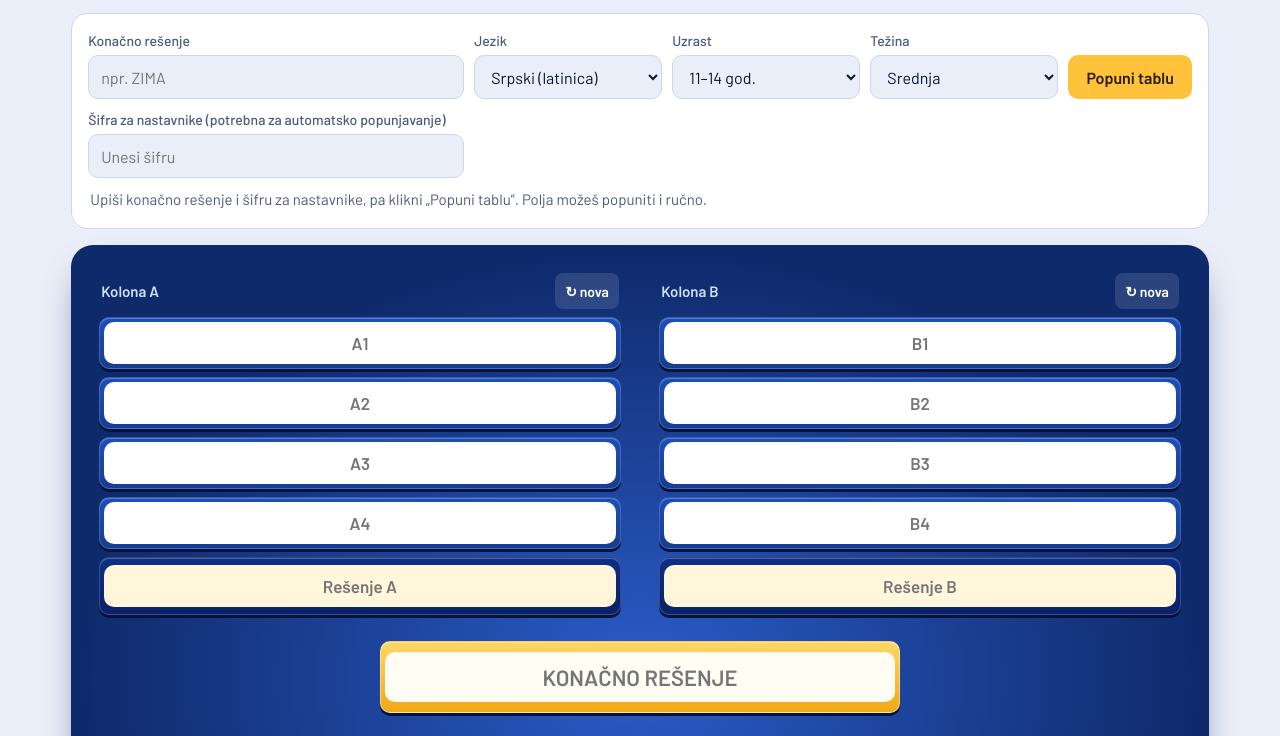
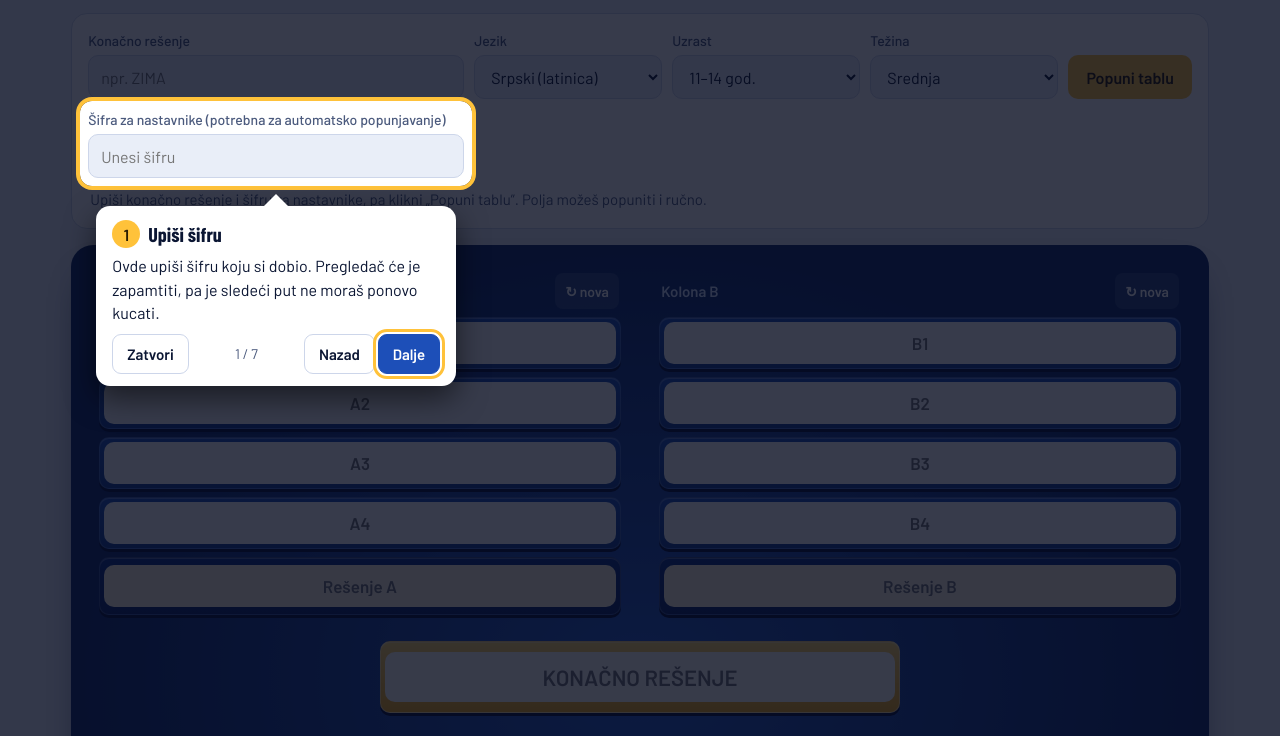
Before and after one commit to programsedu/asocijacije, a plain HTML site: page index.html in a window 1280 px wide. Shown: the part 101-837 px from the top of the page. Drawn offline with nearby package versions, Linux system fonts and the light colour scheme.

Commit message:
Update index.html

```diff
--- a/index.html
+++ b/index.html
@@ -79,6 +79,20 @@ details{margin-top:14px}
 .adm .it.off{opacity:.6}.adm .it small{color:var(--mute);display:block}
 .addf{display:grid;grid-template-columns:minmax(0,1fr) minmax(0,1fr) auto;gap:8px;margin-top:10px;align-items:end}
 @media(max-width:600px){.addf{grid-template-columns:minmax(0,1fr)}}summary{cursor:pointer;font-weight:600;padding:8px 0}
+/* uputstvo */
+.helpb{border:0;background:var(--gold);color:var(--goldInk);font:700 16px Barlow;padding:10px 16px;border-radius:9px;min-height:44px;cursor:pointer}
+.tour-hole{position:fixed;z-index:50;border-radius:12px;box-shadow:0 0 0 4px var(--gold),0 0 0 9999px #050b1fcc;pointer-events:none;transition:all .25s ease}
+.tour-tip{position:fixed;z-index:51;width:min(360px,calc(100vw - 24px));background:#fff;color:#0b1633;border-radius:14px;padding:14px 16px 12px;box-shadow:0 12px 30px #0008;font-size:16px;line-height:1.45}
+.tour-tip::before{content:"";position:absolute;left:var(--ax,40px);width:0;height:0;border:12px solid transparent}
+.tour-tip.below::before{top:-24px;border-bottom-color:#fff}.tour-tip.above::before{bottom:-24px;border-top-color:#fff}
+.tour-tip b.n{display:inline-flex;align-items:center;justify-content:center;width:28px;height:28px;border-radius:50%;background:var(--gold);color:var(--goldInk);margin-right:8px;font:700 16px Barlow}
+.tour-tip h3{margin:0 0 6px;font:700 20px/1.2 "Barlow Condensed",sans-serif;display:flex;align-items:center}
+.tour-tip p{margin:0 0 10px}
+.tour-nav{display:flex;gap:8px;justify-content:space-between;align-items:center}
+.tour-nav button{font:600 15px Barlow;border-radius:9px;min-height:40px;padding:8px 14px;cursor:pointer;border:1px solid #cdd6ea;background:#fff;color:#0b1633}
+.tour-nav .go{background:#1d4fb8;color:#fff;border-color:#1d4fb8}
+.tour-nav span{color:#4b5a7d;font-size:14px}
+@media(prefers-reduced-motion:reduce){.tour-hole{transition:none}}
 @media(max-width:760px){.gen{grid-template-columns:minmax(0,1fr) minmax(0,1fr)}.gen .wide{grid-column:1/-1}}
 @media(max-width:520px){.board{grid-template-columns:minmax(0,1fr)}.col.up{flex-direction:column}.cell{min-height:46px}.cell.final{order:5}}
 </style>
@@ -86,7 +100,7 @@ details{margin-top:14px}
 <body>
 <header class="top">
   <div><h1>Asocijacije</h1><p>Upiši konačno rešenje — tabla se popuni sama i spremna je za igru.</p></div>
-  <nav class="tabs" aria-label="Režim"><button id="tEd" class="on">Priprema</button><button id="tPlay">Igra</button></nav>
+  <div class="row"><nav class="tabs" aria-label="Režim"><button id="tEd" class="on">Priprema</button><button id="tPlay">Igra</button></nav><button class="helpb" id="bHelp">Uputstvo</button></div>
 </header>
 <main>
 <section id="vEd">
@@ -145,6 +159,7 @@ details{margin-top:14px}
 </section>
 </main>
 
+<div id="tour" class="hide" role="dialog" aria-modal="true" aria-labelledby="tourT"><div class="tour-hole" id="tourHole"></div><div class="tour-tip" id="tourTip"><h3><b class="n" id="tourN">1</b><span id="tourT"></span></h3><p id="tourP"></p><div class="tour-nav"><button id="tourX">Zatvori</button><span id="tourC"></span><span><button id="tourB">Nazad</button> <button class="go" id="tourF">Dalje</button></span></div></div></div>
 <script>
 {
 const L=['A','B','C','D'];
@@ -294,6 +309,47 @@ $('admList').addEventListener('click',e=>{
   if(t.dataset.rm){if(delArm===t){adm('remove',{id:+t.dataset.rm})}else{delArm=t;t.textContent='Sigurno obriši?'}}
 });
 
+/* ---------- uputstvo sa strelicama ---------- */
+const TOUR=[
+  {sel:['#passBox'],t:'Upiši šifru',p:'Ovde upiši šifru koju si dobio. Pregledač će je zapamtiti, pa je sledeći put ne moraš ponovo kucati.',need:'remote'},
+  {sel:['#fin'],t:'Konačno rešenje',p:'Upiši pojam do kog učenici treba da dođu, npr. JESEN. Ostala polja se popunjavaju sama.'},
+  {sel:['#lang','#age','#lvl'],t:'Jezik, uzrast i težina',p:'Izaberi na kom jeziku se igra, za koji uzrast i koliko teški treba da budu pojmovi.'},
+  {sel:['#bGen'],t:'Popuni tablu',p:'Klikni ovo dugme i sačekaj nekoliko sekundi. Ako piše „Pogrešna šifra”, šifra je pogrešno upisana ili je isključena — javi se onome ko ti ju je dao.'},
+  {sel:['#edBoard'],t:'Proveri pojmove',p:'Pregledaj tablu pre igre. Svako polje možeš da ispraviš klikom. Dugme „↻ nova” pravi novu kolonu.'},
+  {sel:['#bPlay'],t:'Igraj',p:'Kad je tabla spremna, klikni ovde. U igri se polja otvaraju klikom, a odgovor se upisuje klikom na plavo polje sa znakom pitanja.'},
+  {sel:['#bSave','#bClear'],t:'Sačuvaj za kasnije',p:'„Sačuvaj” čuva tablu u ovom pregledaču. Ispod, u „Sačuvane asocijacije i deljenje”, možeš napraviti kod table i poslati ga kolegi.'}
+];
+let tourSteps=[],tourI=0;
+function tourRect(sels){let r=null;for(const q of sels){const e=document.querySelector(q);if(!e||e.closest('.hide'))continue;const b=(q==='#lang'||q==='#age'||q==='#lvl'||q==='#fin')?e.parentElement.getBoundingClientRect():e.getBoundingClientRect();r=r?{left:Math.min(r.left,b.left),top:Math.min(r.top,b.top),right:Math.max(r.right,b.right),bottom:Math.max(r.bottom,b.bottom)}:{left:b.left,top:b.top,right:b.right,bottom:b.bottom}}return r}
+function tourPlace(){
+  const st=tourSteps[tourI];if(!st)return;const r=tourRect(st.sel);if(!r)return;
+  const pad=8,h=$('tourHole'),tip=$('tourTip');
+  Object.assign(h.style,{left:(r.left-pad)+'px',top:(r.top-pad)+'px',width:(r.right-r.left+pad*2)+'px',height:(r.bottom-r.top+pad*2)+'px'});
+  const tw=tip.offsetWidth,th=tip.offsetHeight,vw=innerWidth,vh=innerHeight;
+  const cx=(r.left+r.right)/2,left=Math.max(12,Math.min(vw-tw-12,cx-tw/2));
+  const below=r.bottom+pad+20+th<vh||r.top-pad-20-th<0;
+  tip.classList.toggle('below',below);tip.classList.toggle('above',!below);
+  tip.style.left=left+'px';tip.style.top=(below?r.bottom+pad+20:r.top-pad-20-th)+'px';
+  tip.style.setProperty('--ax',Math.max(14,Math.min(tw-38,cx-left-12))+'px');
+}
+function tourShow(i){
+  tourI=i;const st=tourSteps[i];$('tourN').textContent=i+1;$('tourT').textContent=st.t;$('tourP').textContent=st.p;
+  $('tourC').textContent=(i+1)+' / '+tourSteps.length;$('tourB').disabled=i===0;$('tourF').textContent=i===tourSteps.length-1?'Gotovo':'Dalje';
+  const e=document.querySelector(st.sel[0]);if(e)e.scrollIntoView({block:'center',behavior:matchMedia('(prefers-reduced-motion: reduce)').matches?'auto':'smooth'});
+  tourPlace();setTimeout(tourPlace,350);$('tourF').focus();
+}
+function tourStart(){
+  if($('vEd').classList.contains('hide'))show(false);
+  tourSteps=TOUR.filter(s=>s.need!=='remote'||!sample);$('tour').classList.remove('hide');tourShow(0);
+}
+function tourEnd(){$('tour').classList.add('hide');try{localStorage.setItem('asocijacije.tour','1')}catch(e){}}
+$('bHelp').onclick=tourStart;
+$('tourX').onclick=tourEnd;$('tourB').onclick=()=>tourI>0&&tourShow(tourI-1);
+$('tourF').onclick=()=>tourI<tourSteps.length-1?tourShow(tourI+1):tourEnd();
+addEventListener('resize',()=>{if(!$('tour').classList.contains('hide'))tourPlace()});
+addEventListener('scroll',()=>{if(!$('tour').classList.contains('hide'))tourPlace()},{passive:true});
+addEventListener('keydown',e=>{if($('tour').classList.contains('hide'))return;if(e.key==='Escape')tourEnd();if(e.key==='ArrowRight')$('tourF').click();if(e.key==='ArrowLeft')$('tourB').click()});
+
 /* ---------- igra ---------- */
 const TR={'а':'a','б':'b','в':'v','г':'g','д':'d','ђ':'dj','ѓ':'gj','е':'e','ж':'z','з':'z','ѕ':'dz','и':'i','й':'j','ј':'j','к':'k','л':'l','љ':'lj','м':'m','н':'n','њ':'nj','о':'o','п':'p','р':'r','с':'s','т':'t','ћ':'c','ќ':'kj','у':'u','ф':'f','х':'h','ц':'c','ч':'c','џ':'dz','ш':'s','щ':'st','ъ':'a','ь':'','ю':'ju','я':'ja','đ':'dj'};
 const norm=s=>String(s).toLowerCase().replace(/./g,c=>TR[c]??c).normalize('NFD').replace(/[\u0300-\u036f]/g,'').replace(/[^a-z0-9]/g,'');
@@ -370,10 +426,10 @@ const d=store.get();if(d.draft){try{game=d.draft;$('fin').value=game.final;rende
 setInterval(()=>{const s=store.get();store.set({...s,draft:game})},3000);
 msg('Učitavam pomoćnika…');
 (async()=>{
-  for(let t=0;t<20&&!window.claude;t++)await new Promise(r=>setTimeout(r,250));
+  for(let t=0;t<12&&!window.claude;t++)await new Promise(r=>setTimeout(r,250));
   try{sample=window.claude?await window.claude.use('sample'):null}catch(e){sample=null}
   if(sample){msg('Upiši konačno rešenje i klikni „Popuni tablu”.');renderEd()}
-  else{$('passBox').classList.remove('hide');$('admBox').classList.remove('hide');try{$('pass').value=localStorage.getItem('asocijacije.pass')||''}catch(e){}msg('Upiši konačno rešenje i šifru za nastavnike, pa klikni „Popuni tablu”. Polja možeš popuniti i ručno.')}
+  else{$('passBox').classList.remove('hide');$('admBox').classList.remove('hide');let seen=true;try{$('pass').value=localStorage.getItem('asocijacije.pass')||'';seen=!!localStorage.getItem('asocijacije.tour')||!!$('pass').value}catch(e){}if(!seen)setTimeout(tourStart,400);msg('Upiši konačno rešenje i šifru za nastavnike, pa klikni „Popuni tablu”. Polja možeš popuniti i ručno.')}
 })();
 }
 </script>
```
